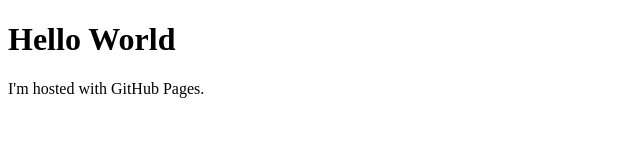
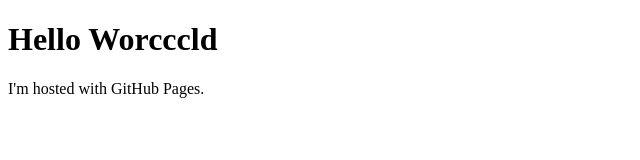
Before and after one commit to gurumalas/toniharyanto.github.io, a plain HTML site: page index.html in a window 1280 px wide. Shown: the full height of the page, 0-640 px from the left. Drawn offline with Linux system fonts and the light colour scheme.

Commit message:
Update index.html

```diff
--- a/index.html
+++ b/index.html
@@ -1,7 +1,7 @@
 <!DOCTYPE html>
 <html>
 <body>
-<h1>Hello World</h1>
+<h1>Hello Worcccld</h1>
 <p>I'm hosted with GitHub Pages.</p>
 </body>
 </html>
```
